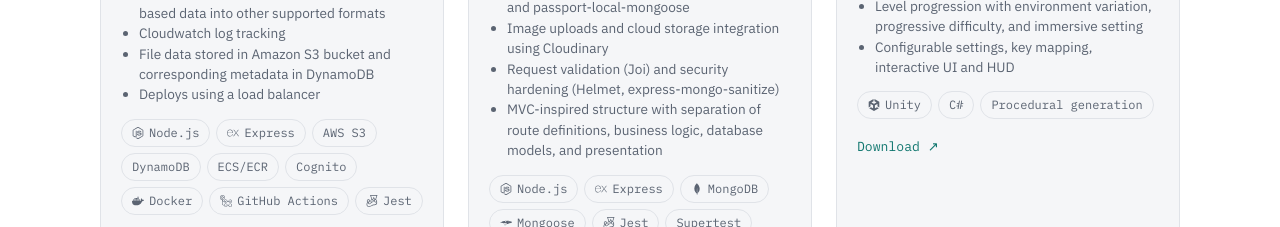
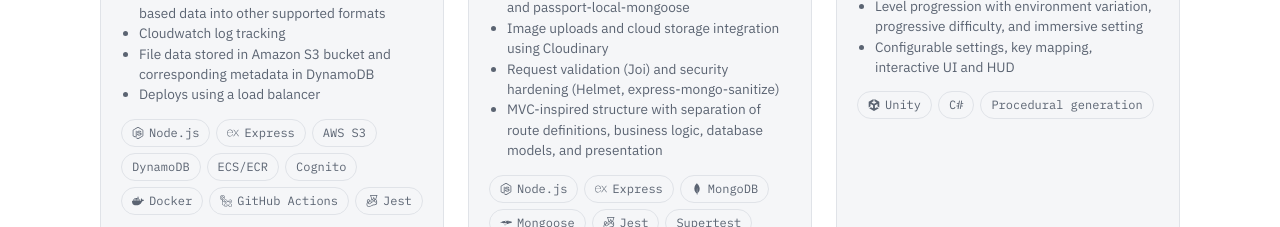
Before and after one commit to vladdyz/portfolio, a React (Vite) app: page / in a window 1280 px wide. Shown: the part 2080-2307 px from the top of the page. Built offline with nearby package versions, Linux system fonts and the light colour scheme.

Commit message:
Remove inaccessible link

```diff
--- a/src/data/projects.ts
+++ b/src/data/projects.ts
@@ -150,7 +150,7 @@
       'Configurable settings, key mapping, interactive UI and HUD'
     ],
     links: {
-      download: 'https://github.com/YOUR_USERNAME/desert-storm-1991/releases',
+      //download: 'https://github.com/TEMPORARILY/desert-storm-1991/releases',
       // itch: '', // TODO: add once the WebGL build is live the status should be flipped to 'browser-playable'
     },
     status: 'download-to-play',
```
